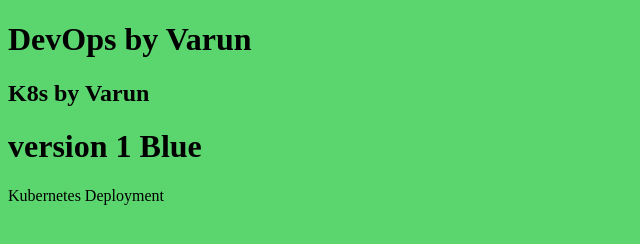
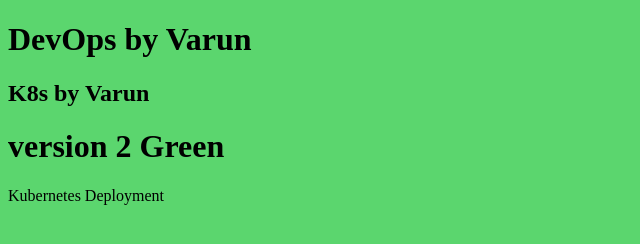
Before and after one commit to manikcloud/k8s, a plain HTML site: page docker/index.html in a window 1280 px wide. Shown: the full height of the page, 0-640 px from the left. Drawn offline with Linux system fonts and the light colour scheme.

```diff
--- a/docker/index.html
+++ b/docker/index.html
@@ -8,7 +8,7 @@
 
 		<h2>K8s  by Varun </h2>
 
-		<h1>version 1 Blue </h1>
+		<h1>version 2 Green </h1>
 
 
 		<p>Kubernetes Deployment </p>
```
Also changed, not shown: 1 other file.
